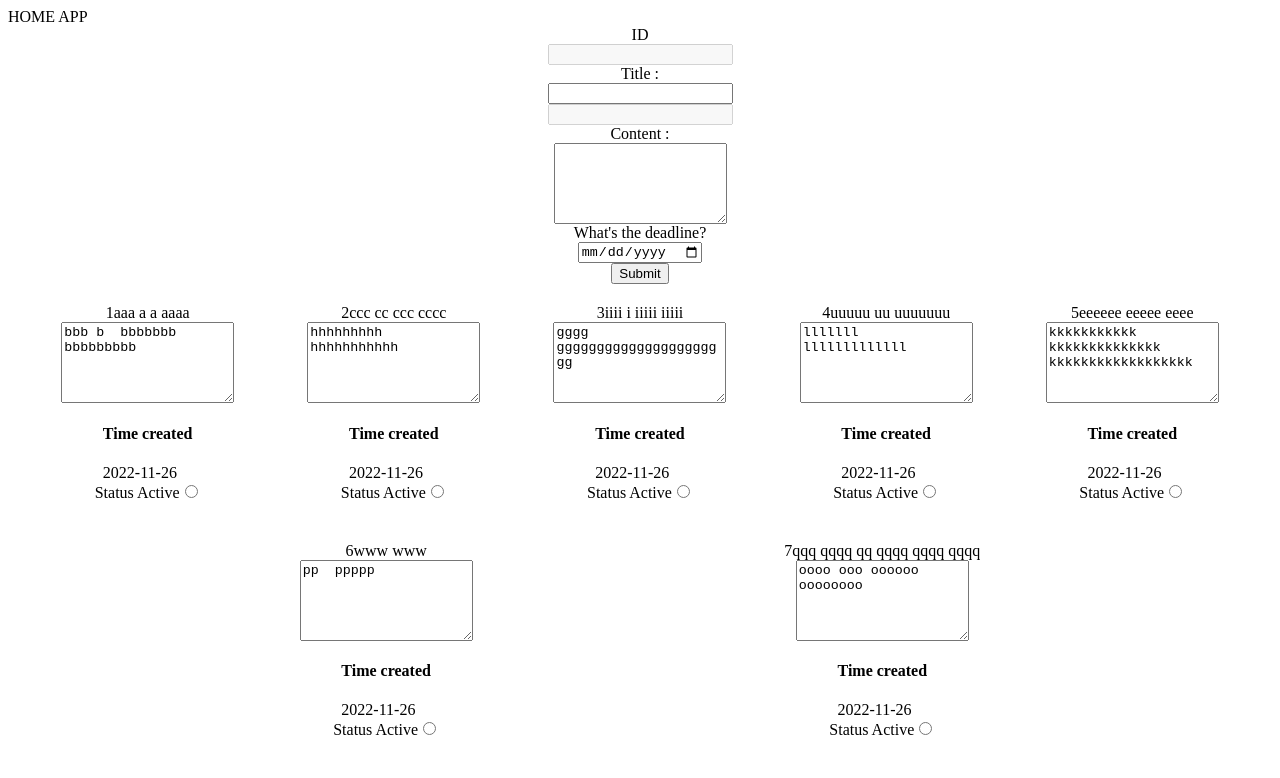
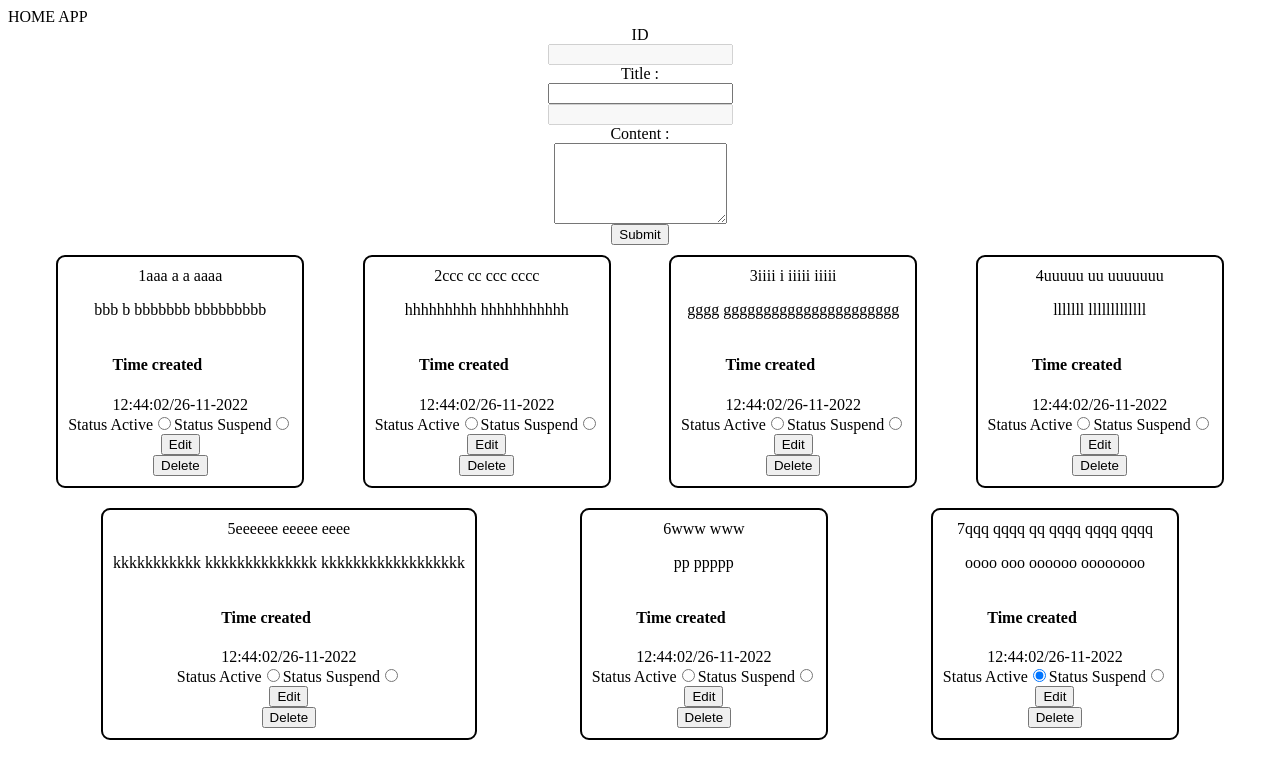
Before and after one commit to AngelGeorgievStoyanov/04-homework-react-typescript, a React (Create React App) app: page / in a window 1280 px wide. Shown: the top 778 px of the page. Built offline with nearby package versions, Linux system fonts and the light colour scheme.

Commit message:
delete comment

```diff
--- a/src/components/CommentInput.tsx
+++ b/src/components/CommentInput.tsx
@@ -26,22 +26,36 @@ export default class CommentInput extends Component<CommentInputProps, CommentIn
         timeCreation: this.props.comment?.timeCreation || ''
     }
 
-    handeleCommentSubmit = (event:React.FormEvent)=>{
+    handeleCommentSubmit = (event: React.FormEvent) => {
         event.preventDefault();
+
         this.props.onCommentSubmit(
             new Comment(
                 this.state.title,
                 this.state.content,
                 parseInt(this.state.status),
-                toIsoDate(new Date(this.state.timeCreation)),
+                toIsoDate(new Date()),
                 false,
                 this.props.comment?.id
             )
+
+
         )
+
+        this.setState({
+            title:'',
+            content:''
+        })
+
+
+
     }
     handleChange = (event: React.ChangeEvent<HTMLInputElement | HTMLSelectElement | HTMLTextAreaElement>) => {
         const fieldName = event.target.name;
         this.setState({ [fieldName]: event.target.value } as unknown as CommentInputState);
+
+
+
     }
     render() {
         return (
@@ -51,14 +65,13 @@ export default class CommentInput extends Component<CommentInputProps, CommentIn
                 <label htmlFor='title'>Title : </label>
                 <input type='text' id='title' name='title' value={this.state.title}
                     onChange={this.handleChange} />
-                    <input type='text' id='id' name='id' defaultValue={this.props.comment?.id || ''} disabled />
+                <input type='text' id='id' name='id' value={this.props.comment?.id || ''} disabled />
                 <label htmlFor='content'>Content : </label>
-                <textarea  id='content' name='content' defaultValue={this.state.content} cols={19} rows={5}
+                <textarea id='content' name='content' value={this.state.content} cols={19} rows={5}
                     onChange={this.handleChange} ></textarea>
-                     <label htmlFor='deadline'>What's the deadline?</label>
-                <input type='date' id='timeCreation' name='timeCreation' value={this.state.timeCreation}
-                    onChange={this.handleChange} />
+
                 <button className='CommentInput-button-submit' type='submit'>Submit</button>
+
 
             </form>
 
--- a/src/components/CommentItem.css
+++ b/src/components/CommentItem.css
@@ -4,4 +4,6 @@
     align-items: center;
     margin: 10px 10px;
     padding: 10px 10px;
+    border: solid 2px;
+    border-radius: 9px;
 }
--- a/src/components/CommentItem.tsx
+++ b/src/components/CommentItem.tsx
@@ -1,13 +1,27 @@
 import { Comment, CommentStatus } from "../model/comment"
+import { CommentListener } from "../shared/common-types";
 import './CommentItem.css'
 
 
 interface CommentItemProps {
-    comment: Comment
+    comment: Comment;
+    onDeleteComment: CommentListener;
+    onEditComment: CommentListener
 }
 
 
-export default function CommentItem({ comment }: CommentItemProps) {
+export default function CommentItem({ comment,onDeleteComment,onEditComment }: CommentItemProps) {
+
+
+    function handleEdit(event: React.MouseEvent) {
+        console.log(event.target, comment)
+        onEditComment(comment)
+    }
+
+
+    function handleDelete(event: React.MouseEvent) {
+        onDeleteComment(comment)
+    }
 
     return (
 
@@ -16,13 +30,21 @@ export default function CommentItem({ comment }: CommentItemProps) {
             <span className="CommentItem-id">{comment.id}
                 <span className="CommentItem-title">{comment.title}</span>
             </span>
-            <textarea className="CommentItem-content" name="CommentItem-content" id="" cols={19} rows={5}>{comment.content}</textarea>
+            <p className="CommentItem-content"  id="CommentItem-content">{comment.content}</p>
             <span className="CommentItem-timeCreated"><h4>Time created</h4> {comment.timeCreation}</span>
             <span>
-                <label htmlFor="CommentItem-status">Status {CommentStatus[comment.status]}</label>
-                <input type="radio" id="CommentItem-status" name="CommentItem-status" value={comment.status} />
+                <label htmlFor="CommentItem-status">Status Active</label>
+                <input type="radio" id="CommentItem-status" name="CommentItem-status" defaultChecked value={CommentStatus.Active} />
+                <label htmlFor="CommentItem-status">Status Suspend</label>
+
+                <input type="radio" id="CommentItem-status" name="CommentItem-status" value={CommentStatus.Suspended} />
 
             </span>
+
+            <button className="CommentItem-button" onClick={handleEdit} >Edit</button>
+            <button className="CommentItem-button" onClick={handleDelete} >Delete</button>
+
+
         </section>
     )
 
--- a/src/components/HomeApp.tsx
+++ b/src/components/HomeApp.tsx
@@ -24,16 +24,24 @@ export default class HomeApp extends Component<{}, AppState>{
     }
 
     handleTodoSubmit = (comment: Comment) => {
-        this.setState(({comments}) => ({comments: [...comments, {...comment, id: ++this.nextId}]}))
-      }
+        this.setState(({ comments }) => ({ comments: [...comments, { ...comment, id: ++this.nextId }] }))
+    }
+
+    handleDeleteComment = (comment: Comment) => {
+        this.setState(({ comments }) => ({ comments: comments.filter(cmt => cmt.id !== comment.id) }))
+    }
+
+    handleEditComment(comment: Comment) {
+        this.setState(({ comments }) => ({ comments: comments.map(cmt => cmt.id === comment.id ? comment : cmt) }))
+    }
 
 
     render() {
 
         return (
             <div className="HomeApp">HOME APP
-            <CommentInput comment={undefined} onCommentSubmit={this.handleTodoSubmit} />
-                <CommentList comments={this.state.comments} />
+                <CommentInput comment={undefined} onCommentSubmit={this.handleTodoSubmit} />
+                <CommentList comments={this.state.comments} onDeleteComment={this.handleDeleteComment} onEditComment={this.handleEditComment} />
             </div>
         )
     }
--- a/src/shared/uils.ts
+++ b/src/shared/uils.ts
@@ -1,3 +1,8 @@
 export function toIsoDate(date: Date) {
-    return date.toISOString().split('T')[0];
+    const timeCreated = date.toJSON().split('.')[0];
+    let timeData = timeCreated.split('T')[0];
+    const timeH = timeCreated.split('T')[1];
+    timeData = timeData.split('-').reverse().join('-');
+    const currentDataCreated = timeH + '/' + timeData;
+    return currentDataCreated
 }
```
Also changed, not shown: src/components/CommentList.tsx (+8 -5 lines).
